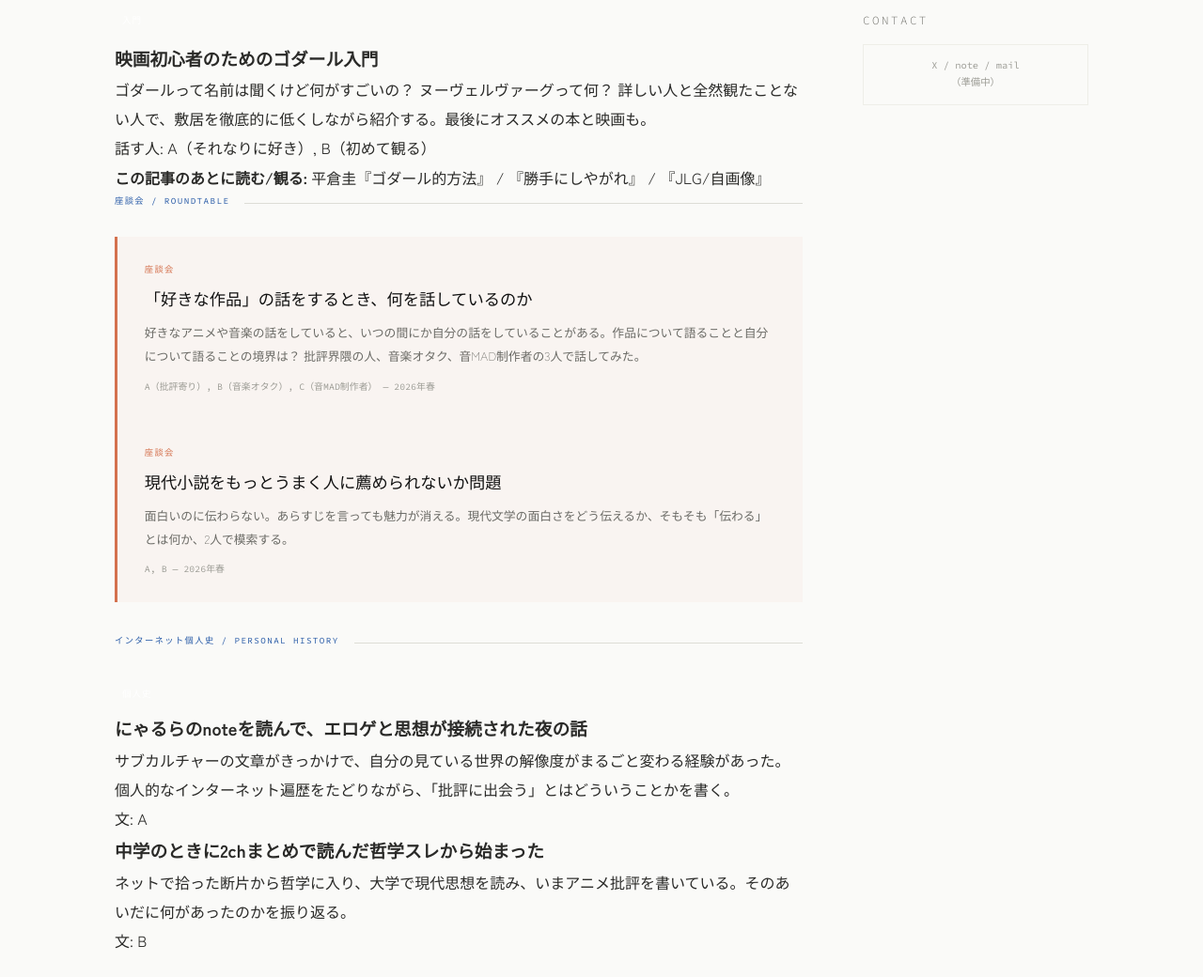
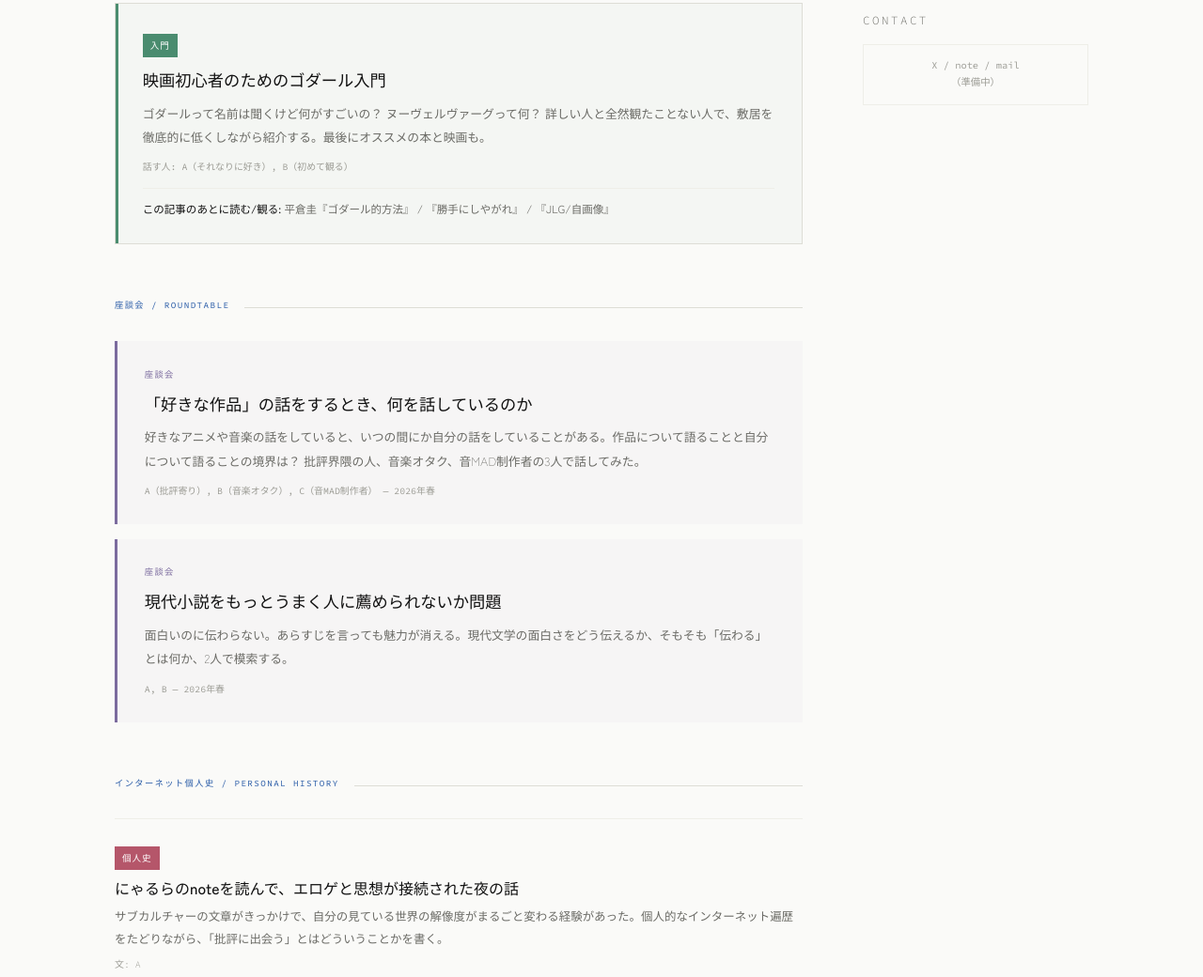
Before and after one commit to ochiii021373-wq/kasou-tsushin, a plain HTML site: page index.html in a window 1280 px wide. Shown: the part 1426-2466 px from the top of the page at 94% size. Drawn offline with Linux system fonts and the light colour scheme; a web font is replaced by a local one.

Commit message:
Update style.css

```diff
--- a/style.css
+++ b/style.css
@@ -1,6 +1,5 @@
 /* ===================================
-   仮想通信 — v3
-   More visual, more color, illustration-ready
+   仮想通信 — v4
    =================================== */
 
 @import url('https://fonts.googleapis.com/css2?family=Zen+Maru+Gothic:wght@300;400;500;700&family=Zen+Kaku+Gothic+New:wght@300;400;500;700&family=Shippori+Mincho:wght@400;600;700&family=Source+Code+Pro:ital,wght@0,300;0,400;1,300&display=swap');
@@ -14,9 +13,9 @@
   --accent-warm-rgb: 212, 113, 78;
   --accent-green:    #4a8c6f;
   --accent-violet:   #7b6b9e;
+  --accent-rose:     #b5566a;
 
   --bg:           #fafaf8;
-  --bg-warm:      #fdf8f5;
   --fg:           #111111;
   --fg-body:      #2a2a28;
   --fg-sub:       #6b6b66;
@@ -44,7 +43,6 @@ body {
   -webkit-font-smoothing: antialiased;
 }
 
-/* grain — subtle */
 body::before {
   content: '';
   position: fixed;
@@ -106,7 +104,7 @@ img { max-width: 100%; display: block; }
   display: block; width: 18px; height: 1px; background: var(--fg); margin: 5px 0;
 }
 
-/* === Hero — 群像の表紙的なインパクト === */
+/* === Hero === */
 .hero {
   max-width: var(--content-max);
   margin: 0 auto;
@@ -116,11 +114,6 @@ img { max-width: 100%; display: block; }
   gap: 3rem;
   align-items: center;
 }
-
-.hero-text {
-  /* text side */
-}
-
 .hero-issue {
   font-family: var(--font-mono);
   font-size: 0.6rem;
@@ -138,7 +131,6 @@ img { max-width: 100%; display: block; }
   width: 28px; height: 1px;
   background: var(--issue-color);
 }
-
 .hero h1 {
   font-family: var(--font-mincho);
   font-size: clamp(1.7rem, 4vw, 2.6rem);
@@ -151,7 +143,6 @@ img { max-width: 100%; display: block; }
   font-style: normal;
   color: var(--issue-color);
 }
-
 .hero-desc {
   margin-top: 1.5rem;
   font-size: 0.84rem;
@@ -160,7 +151,6 @@ img { max-width: 100%; display: block; }
   color: var(--fg-sub);
 }
 
-/* ヒーローのイラスト枠 */
 .hero-visual {
   aspect-ratio: 4 / 5;
   background: var(--issue-pale);
@@ -173,8 +163,6 @@ img { max-width: 100%; display: block; }
   position: relative;
   overflow: hidden;
 }
-
-/* ドット絵風デコレーション */
 .hero-visual::before {
   content: '';
   position: absolute;
@@ -185,7 +173,6 @@ img { max-width: 100%; display: block; }
   background-size: 12px 12px;
   opacity: 0.5;
 }
-
 .hero-visual-label {
   font-family: var(--font-mono);
   font-size: 0.6rem;
@@ -193,8 +180,6 @@ img { max-width: 100%; display: block; }
   letter-spacing: 0.1em;
   z-index: 1;
 }
-
-/* ドット絵的な装飾パターン — 純CSS */
 .pixel-deco {
   width: 80px; height: 80px;
   z-index: 1;
@@ -203,9 +188,7 @@ img { max-width: 100%; display: block; }
   grid-template-rows: repeat(8, 1fr);
   gap: 1px;
 }
-.pixel-deco span {
-  border-radius: 1px;
-}
+.pixel-deco span { border-radius: 1px; }
 
 /* === Divider === */
 .divider {
@@ -214,16 +197,15 @@ img { max-width: 100%; display: block; }
   padding: 0 var(--gap);
 }
 .divider-line { height: 1px; background: var(--border); }
-
-/* 色つきディバイダー */
 .divider-color .divider-line {
   height: 3px;
   background: linear-gradient(
     90deg,
-    var(--issue-color) 0%, var(--issue-color) 30%,
-    var(--accent-warm) 30%, var(--accent-warm) 55%,
-    var(--accent-green) 55%, var(--accent-green) 75%,
-    var(--accent-violet) 75%, var(--accent-violet) 100%
+    var(--issue-color) 0%, var(--issue-color) 25%,
+    var(--accent-warm) 25%, var(--accent-warm) 45%,
+    var(--accent-green) 45%, var(--accent-green) 65%,
+    var(--accent-violet) 65%, var(--accent-violet) 80%,
+    var(--accent-rose) 80%, var(--accent-rose) 100%
   );
   opacity: 0.6;
 }
@@ -258,7 +240,6 @@ img { max-width: 100%; display: block; }
 
 /* === Featured === */
 .featured { margin-bottom: 3.5rem; }
-
 .featured-card {
   padding: 0;
   display: grid;
@@ -266,11 +247,7 @@ img { max-width: 100%; display: block; }
   gap: 2rem;
   align-items: start;
 }
-
-.featured-card-text {
-  padding: 1.5rem 0;
-}
-
+.featured-card-text { padding: 1.5rem 0; }
 .featured-meta {
   display: flex;
   align-items: center;
@@ -319,7 +296,6 @@ img { max-width: 100%; display: block; }
 }
 .read-btn:hover { gap: 1rem; }
 
-/* 記事のイラスト枠 */
 .article-visual {
   aspect-ratio: 3 / 4;
   background: var(--issue-pale);
@@ -327,14 +303,12 @@ img { max-width: 100%; display: block; }
   display: flex;
   align-items: center;
   justify-content: center;
-  position: relative;
   margin-top: 1.5rem;
 }
 .article-visual-label {
   font-family: var(--font-mono);
   font-size: 0.55rem;
   color: rgba(var(--issue-color-rgb), 0.4);
-  letter-spacing: 0.08em;
   text-align: center;
   line-height: 1.6;
 }
@@ -359,10 +333,11 @@ img { max-width: 100%; display: block; }
 }
 .article-item .tag { margin-bottom: 0.4rem; }
 
-.tag-anime   { background: #3d6b8e; }
-.tag-music   { background: var(--accent-green); }
-.tag-thought { background: var(--accent-violet); }
-.tag-book    { background: var(--accent-warm); }
+.tag-critique { background: var(--issue-color); }
+.tag-intro    { background: var(--accent-green); }
+.tag-review   { background: var(--accent-warm); }
+.tag-zadankai { background: var(--accent-violet); }
+.tag-history  { background: var(--accent-rose); }
 
 .article-item h3 {
   font-family: var(--font-mincho);
@@ -380,8 +355,6 @@ img { max-width: 100%; display: block; }
   line-height: 1.9;
   color: var(--fg-sub);
 }
-
-/* 記事リスト内の小さなイラスト枠 */
 .article-thumb {
   aspect-ratio: 1;
   background: var(--border-faint);
@@ -398,67 +371,72 @@ img { max-width: 100%; display: block; }
   text-align: center;
 }
 
-/* === Series === */
-.series-section { margin-bottom: 3.5rem; }
+/* === 入門 (Intro/Gateway) === */
+.intro-section { margin-bottom: 3.5rem; }
 
-.series-card {
-  padding: 1.4rem 0;
-  border-top: 1px solid var(--border-faint);
+.intro-card {
+  padding: 1.6rem 1.8rem;
+  border: 1px solid var(--border);
+  background: rgba(74, 140, 111, 0.03);
+  position: relative;
 }
-.series-header {
-  display: flex;
-  align-items: baseline;
-  gap: 0.8rem;
-  margin-bottom: 0.4rem;
+.intro-card::before {
+  content: '';
+  position: absolute;
+  left: 0; top: 0;
+  width: 3px; height: 100%;
+  background: var(--accent-green);
 }
-.series-name {
-  font-size: 0.65rem;
-  font-weight: 500;
-  letter-spacing: 0.08em;
-  color: var(--fg-muted);
-}
-.series-ep {
-  font-family: var(--font-mono);
-  font-size: 0.6rem;
-  font-weight: 300;
-  color: var(--fg-muted);
-}
-.series-card h3 {
-  font-size: 1rem;
+.intro-card h3 {
+  font-family: var(--font-gothic);
+  font-size: 1.08rem;
   font-weight: 500;
   line-height: 1.7;
   color: var(--fg);
-  margin-bottom: 0.3rem;
+  margin-bottom: 0.5rem;
 }
-.series-card h3 a { color: inherit; transition: color 0.2s; }
-.series-card h3 a:hover { color: var(--issue-color); }
-.series-card p {
-  font-size: 0.78rem;
+.intro-card h3 a { color: inherit; transition: color 0.2s; }
+.intro-card h3 a:hover { color: var(--accent-green); }
+.intro-card .intro-desc {
+  font-size: 0.8rem;
   font-weight: 300;
-  line-height: 1.9;
+  line-height: 2;
   color: var(--fg-sub);
 }
-.series-card .participants {
+.intro-card .participants {
   font-family: var(--font-mono);
   font-size: 0.62rem;
   color: var(--fg-muted);
-  margin-top: 0.4rem;
+  margin-top: 0.6rem;
+}
+.intro-card .intro-books {
+  margin-top: 0.8rem;
+  font-size: 0.72rem;
+  font-weight: 400;
+  color: var(--fg-sub);
+  padding-top: 0.6rem;
+  border-top: 1px solid var(--border-faint);
+}
+.intro-card .intro-books strong {
+  font-weight: 500;
+  color: var(--fg);
 }
 
 /* === 座談会 === */
-.zadankai-section { margin-bottom: 2rem; }
+.zadankai-section { margin-bottom: 3.5rem; }
 
 .zadankai-card {
   padding: 1.6rem 1.8rem;
-  border-left: 3px solid var(--accent-warm);
-  background: rgba(var(--accent-warm-rgb), 0.04);
+  border-left: 3px solid var(--accent-violet);
+  background: rgba(123, 107, 158, 0.03);
+  margin-bottom: 1rem;
 }
 .zadankai-label {
   font-family: var(--font-gothic-sharp);
   font-size: 0.58rem;
   font-weight: 500;
   letter-spacing: 0.15em;
-  color: var(--accent-warm);
+  color: var(--accent-violet);
   margin-bottom: 0.5rem;
 }
 .zadankai-card h3 {
@@ -469,7 +447,7 @@ img { max-width: 100%; display: block; }
   margin-bottom: 0.5rem;
 }
 .zadankai-card h3 a { color: inherit; transition: color 0.2s; }
-.zadankai-card h3 a:hover { color: var(--accent-warm); }
+.zadankai-card h3 a:hover { color: var(--accent-violet); }
 .zadankai-card .zadankai-desc {
   font-size: 0.8rem;
   font-weight: 300;
@@ -481,6 +459,36 @@ img { max-width: 100%; display: block; }
   font-size: 0.62rem;
   color: var(--fg-muted);
   margin-top: 0.6rem;
+}
+
+/* === インターネット個人史 === */
+.history-section { margin-bottom: 3.5rem; }
+
+.history-card {
+  padding: 1.4rem 0;
+  border-top: 1px solid var(--border-faint);
+}
+.history-card h3 {
+  font-family: var(--font-gothic);
+  font-size: 1rem;
+  font-weight: 500;
+  line-height: 1.7;
+  color: var(--fg);
+  margin-bottom: 0.3rem;
+}
+.history-card h3 a { color: inherit; transition: color 0.2s; }
+.history-card h3 a:hover { color: var(--accent-rose); }
+.history-card p {
+  font-size: 0.78rem;
+  font-weight: 300;
+  line-height: 1.9;
+  color: var(--fg-sub);
+}
+.history-card .author {
+  font-family: var(--font-mono);
+  font-size: 0.62rem;
+  color: var(--fg-muted);
+  margin-top: 0.4rem;
 }
 
 /* === Sidebar === */
@@ -526,7 +534,6 @@ img { max-width: 100%; display: block; }
 .sb-list a { transition: color 0.2s; }
 .sb-list a:hover { color: var(--issue-color); }
 
-/* sidebar visual slot */
 .sb-visual {
   aspect-ratio: 4 / 3;
   background: var(--border-faint);
@@ -580,8 +587,6 @@ img { max-width: 100%; display: block; }
   gap: 2.5rem;
   align-items: start;
 }
-.article-header-text { /* text column */ }
-
 .article-meta {
   display: flex;
   align-items: center;
@@ -608,8 +613,6 @@ img { max-width: 100%; display: block; }
   line-height: 2.1;
   color: var(--fg-sub);
 }
-
-/* article header visual */
 .article-header-visual {
   aspect-ratio: 3 / 4;
   background: var(--issue-pale);
@@ -619,7 +622,6 @@ img { max-width: 100%; display: block; }
   justify-content: center;
   margin-top: 1.2rem;
 }
-
 .header-divider {
   max-width: var(--content-max);
   margin: 0 auto;
@@ -636,7 +638,6 @@ img { max-width: 100%; display: block; }
   padding: 2.5rem var(--gap) 5rem;
 }
 
-/* TOC */
 .toc { position: sticky; top: 4.5rem; align-self: start; }
 .toc-head {
   font-family: var(--font-mono);
@@ -660,7 +661,6 @@ img { max-width: 100%; display: block; }
 .toc li:hover { border-left-color: var(--issue-color); color: var(--fg); }
 .toc li a { color: inherit; }
 
-/* Article prose */
 .article-body { max-width: 680px; }
 .article-body h2 {
   font-family: var(--font-mincho);
@@ -709,8 +709,6 @@ img { max-width: 100%; display: block; }
   color: var(--fg-sub);
   margin-bottom: 0;
 }
-
-/* 本文中のイラスト挿入枠 */
 .inline-visual {
   margin: 2.5rem 0;
   aspect-ratio: 16 / 9;
@@ -727,7 +725,6 @@ img { max-width: 100%; display: block; }
   text-align: center;
   line-height: 1.6;
 }
-
 .section-note {
   font-size: 0.76rem;
   font-weight: 300;
@@ -793,6 +790,6 @@ img { max-width: 100%; display: block; }
   .article-item { grid-template-columns: 1fr; gap: 0; }
   .article-num { display: none; }
   .featured-card h3 { font-size: 1.2rem; }
-  .zadankai-card { padding: 1.2rem 1.4rem; }
+  .zadankai-card, .intro-card { padding: 1.2rem 1.4rem; }
   .site-footer { flex-direction: column; gap: 0.5rem; }
 }
```
